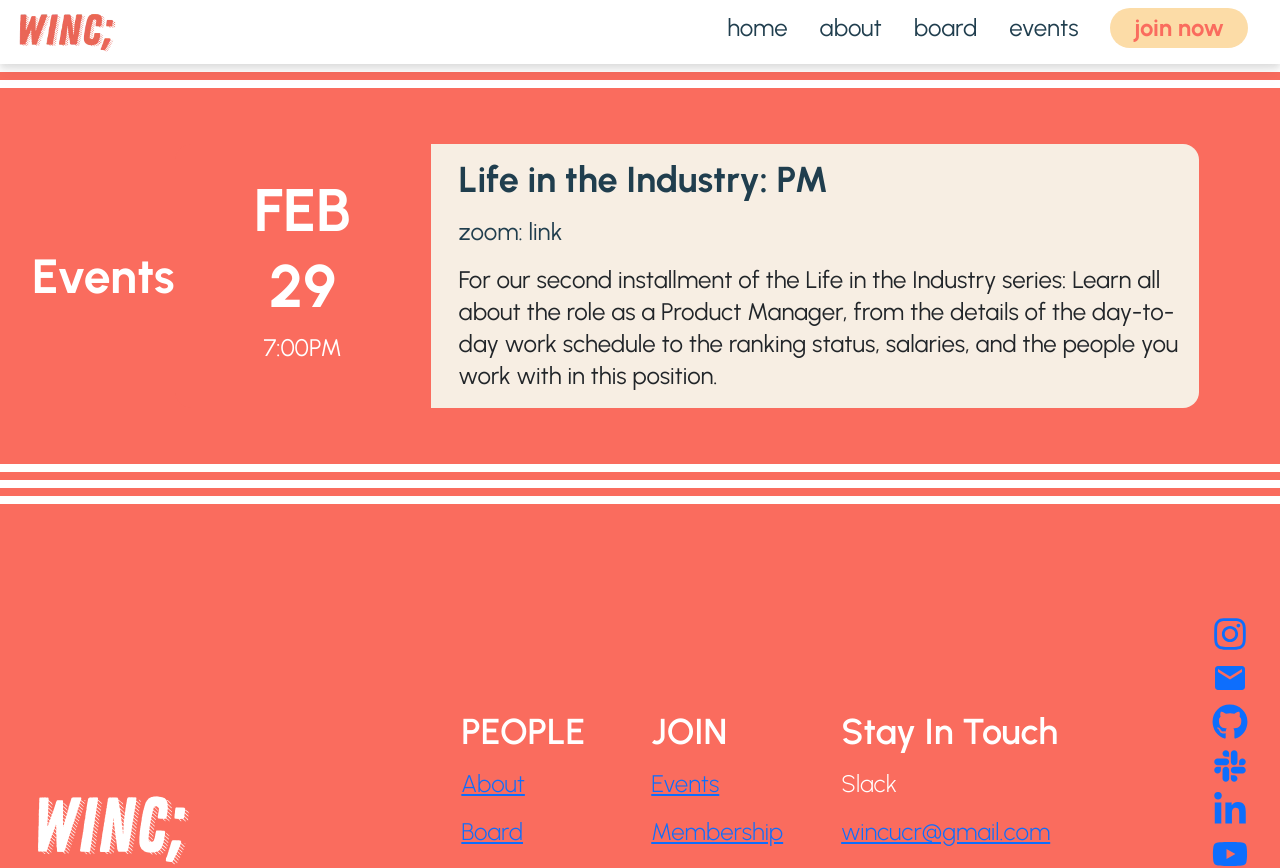
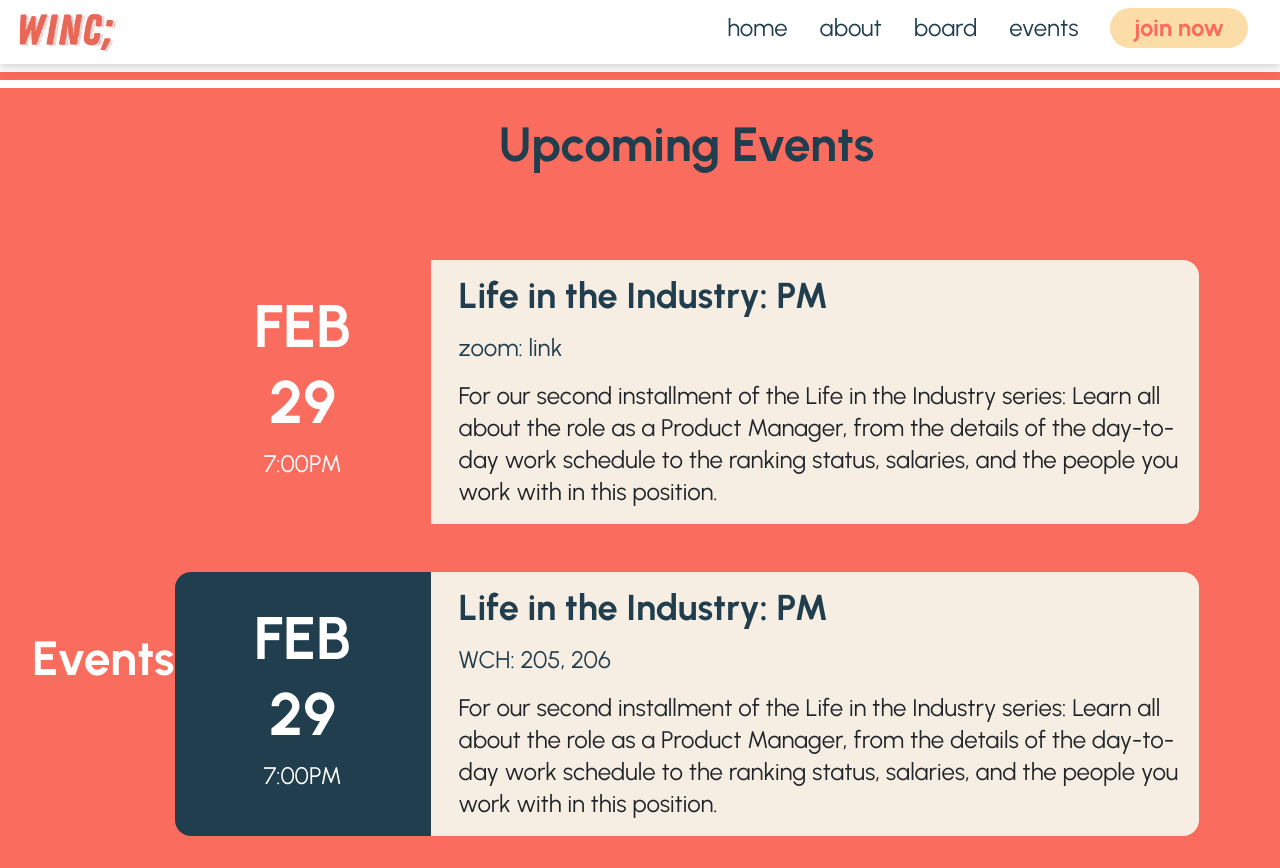
Before and after one commit to acm-ucr/winc-website, a Next.js app: page /events in a window 1280 px wide. Shown: the top 868 px of the page. Built offline with nearby package versions, Linux system fonts and the light colour scheme.

Commit message:
added to upcoming section

```diff
--- a/src/components/events/Event.js
+++ b/src/components/events/Event.js
@@ -1,7 +1,7 @@
 import React from "react";
 const Event = ({ month, day, start, title, location, description, color }) => {
   return (
-    <div className="font-urbanist flex justify-center rounded-2xl overflow-hidden max-w-5xl my-4">
+    <div className="font-urbanist flex justify-center rounded-2xl overflow-hidden max-w-5xl my-5">
       <div className={`${color} text-winc-white text-center w-1/4`}>
         <div className="text-6xl font-bold pt-9">{month}</div>
         <div className="text-6xl font-bold pt-3">{day}</div>
--- a/src/components/events/Upcoming.js
+++ b/src/components/events/Upcoming.js
@@ -1,8 +1,17 @@
 import React from "react";
 import Event from "./Event";
+import Title from "@/components/Title";
 const Upcoming = () => {
   return (
     <div>
+      <div className="flex justify-center">
+        <Title text="Upcoming Events" textcolor="text-winc-black" />
+      </div>
+
+      <div className="flex justify-center">
+        <div className="bg-winc-pink w-14 h-1 mt-6 mb-3"></div>
+      </div>
+
       <Event
         month={"FEB"}
         day={"29"}
@@ -14,6 +23,28 @@ const Upcoming = () => {
         }
         color={"bg-winc-pink"}
       />
+      <Event
+        month={"FEB"}
+        day={"29"}
+        start={"7:00PM"}
+        title={"Life in the Industry: PM"}
+        location={"WCH: 205, 206"}
+        description={
+          "For our second installment of the Life in the Industry series: Learn all about the role as a Product Manager, from the details of the day-to-day work schedule to the ranking status, salaries, and the people you work with in this position."
+        }
+        color={"bg-winc-black"}
+      />
+      <Event
+        month={"FEB"}
+        day={"29"}
+        start={"7:00PM"}
+        title={"Life in the Industry: PM"}
+        location={"zoom: link"}
+        description={
+          "For our second installment of the Life in the Industry series: Learn all about the role as a Product Manager, from the details of the day-to-day work schedule to the ranking status, salaries, and the people you work with in this position."
+        }
+        color={"bg-winc-orange"}
+      />
     </div>
   );
 };
```
